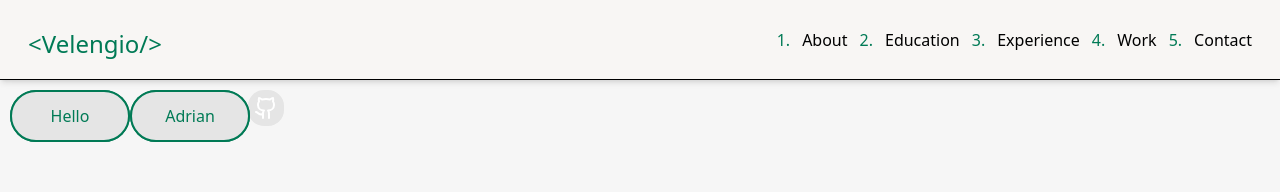
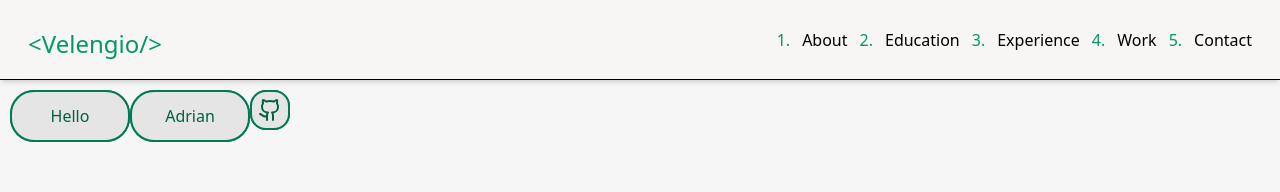
Before and after one commit to Unalome7431/personal-portfolio, a React (Vite) app: page / in a window 1280 px wide. Shown: the top 192 px of the page. Built offline with nearby package versions, Linux system fonts and the light colour scheme.

Commit message:
lil changes

```diff
--- a/src/components/CustomButton.jsx
+++ b/src/components/CustomButton.jsx
@@ -2,10 +2,10 @@ function CustomButton({ text, onClickFunction }) {
 
   return (
     <div className="relative inline-block">
-      <div class="absolute inset-0 bg-emerald-700 translate-0.5 translate-y-0.5 rounded-4xl z-0"></div>
+      <div class="absolute inset-0 bg-emerald-700 translate-0.5 translate-y-0.5 rounded-3xl z-0"></div>
 
-      <button className="relative z-1 bg-neutral-200 text-emerald-700 font-medium border-emerald-700 border-2 rounded-4xl p-3 min-w-30 transition-all duration-300 ease-out hover:-translate-y-0.5 hover:-translate-0.5 translate-0.5 translate-y-0.5 active:translate-0.5 active:translate-y-0.5">
-      {text}
+      <button className="relative z-1 bg-neutral-200 text-emerald-800 hover:text-emerald-600 font-medium border-emerald-700 border-2 rounded-3xl p-3 min-w-30 transition-transform duration-300 ease-out hover:-translate-y-0.5 hover:-translate-0.5 translate-0.5 translate-y-0.5 active:translate-0.5 active:translate-y-0.5">
+      <p className="transition-colors duration-100 ease-in">{text}</p>
       </button>
     </div>
   )
--- a/src/components/IconButton.jsx
+++ b/src/components/IconButton.jsx
@@ -1,9 +1,13 @@
 function IconButton({ Icon, onClickFunction }) {
 
   return (
-    <button className="bg-neutral-200 p-1.5 rounded-2xl text-white hover:text-emerald-700">
-      <Icon className="transition-colors duration-100 ease-in"/>
-    </button>
+    <div className="relative inline-block">
+      <div class="absolute inset-0 bg-emerald-700 translate-0.5 translate-y-0.5 rounded-2xl z-0"></div>
+
+      <button className="relative z-1 bg-neutral-200 p-1.5 border-2 border-emerald-700 rounded-2xl text-emerald-800 hover:text-emerald-600 translate-0.5 translate-y-0.5 hover:-translate-0.5 hover:-translate-y-0.5 transition-transform duration-300 ease-out active:translate-0.5 active:translate-y-0.5">
+        <Icon className="transition-colors duration-100 ease-in"/>
+      </button>
+    </div>
   )
 }
 
--- a/src/components/NavBar.jsx
+++ b/src/components/NavBar.jsx
@@ -3,26 +3,26 @@ function NavBar() {
   return (
     <nav className="fixed top-0 left-0 w-full z-50 h-20 border-b shadow-md bg-[#F8F6F4]">
       <div className="flex gap-3 justify-between mr-7 ml-7 mt-7">
-        <span className="text-emerald-700 font-medium text-2xl">{"<"}Velengio{"/>"}</span>
+        <span className="text-emerald-600 font-medium text-2xl">{"<"}Velengio{"/>"}</span>
         <div className="flex gap-3">
-          <span className="text-emerald-700 font-medium">1.</span>
-          <span className="hover:underline hover:underline-offset-4 hover:decoration-emerald-700 hover:decoration-3 transition-all duration-300 ease-linear">
+          <span className="text-emerald-600 font-medium">1.</span>
+          <span className="hover:underline hover:underline-offset-4 hover:decoration-emerald-600 hover:decoration-3 transition-all duration-300 ease-linear">
             About
           </span>
-          <span className="text-emerald-700 font-medium">2.</span>
-          <span className="hover:underline hover:underline-offset-4 hover:decoration-emerald-700 hover:decoration-3 transition-all duration-300 ease-linear">
+          <span className="text-emerald-600 font-medium">2.</span>
+          <span className="hover:underline hover:underline-offset-4 hover:decoration-emerald-600 hover:decoration-3 transition-all duration-300 ease-linear">
             Education
           </span>
-          <span className="text-emerald-700 font-medium">3.</span>
-          <span className="hover:underline hover:underline-offset-4 hover:decoration-emerald-700 hover:decoration-3 transition-all duration-300 ease-linear">
+          <span className="text-emerald-600 font-medium">3.</span>
+          <span className="hover:underline hover:underline-offset-4 hover:decoration-emerald-600 hover:decoration-3 transition-all duration-300 ease-linear">
             Experience
           </span>
-          <span className="text-emerald-700 font-medium">4.</span>
-          <span className="hover:underline hover:underline-offset-4 hover:decoration-emerald-700 hover:decoration-3 transition-all duration-300 ease-linear">
+          <span className="text-emerald-600 font-medium">4.</span>
+          <span className="hover:underline hover:underline-offset-4 hover:decoration-emerald-600 hover:decoration-3 transition-all duration-300 ease-linear">
             Work
           </span>
-          <span className="text-emerald-700 font-medium">5.</span>
-          <span className="hover:underline hover:underline-offset-4 hover:decoration-emerald-700 hover:decoration-3 transition-all duration-300 ease-linear">
+          <span className="text-emerald-600 font-medium">5.</span>
+          <span className="hover:underline hover:underline-offset-4 hover:decoration-emerald-600 hover:decoration-3 transition-all duration-300 ease-linear">
             Contact
           </span>
         </div>
```
